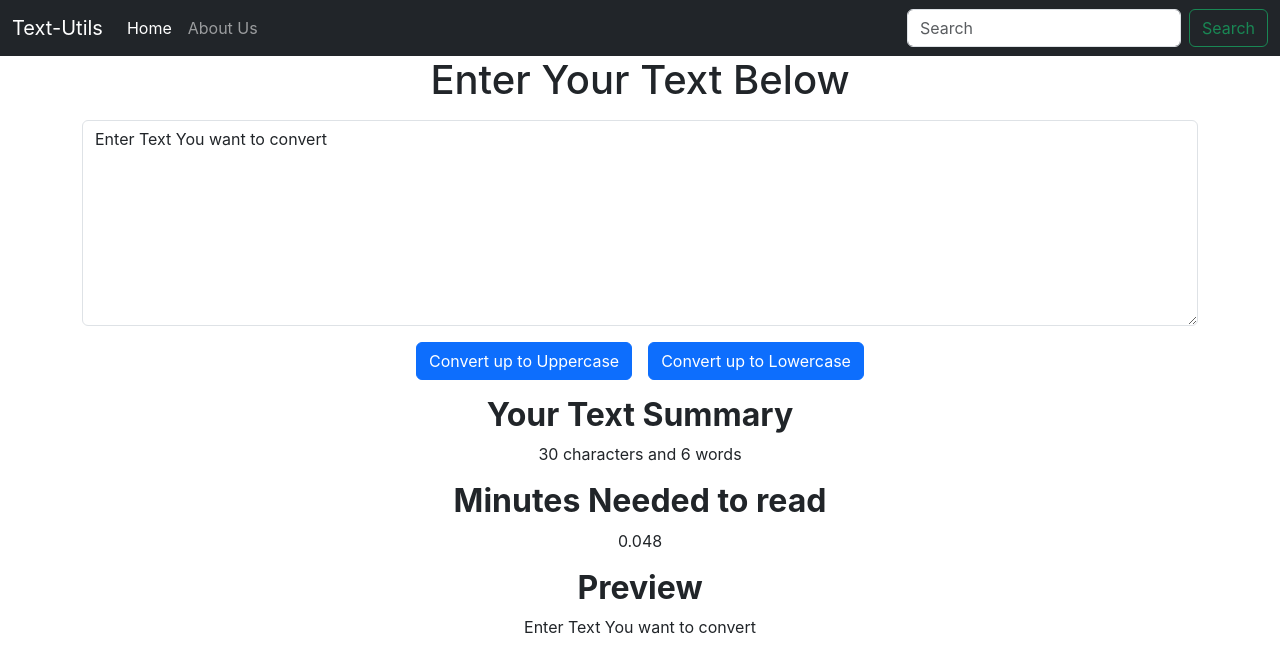
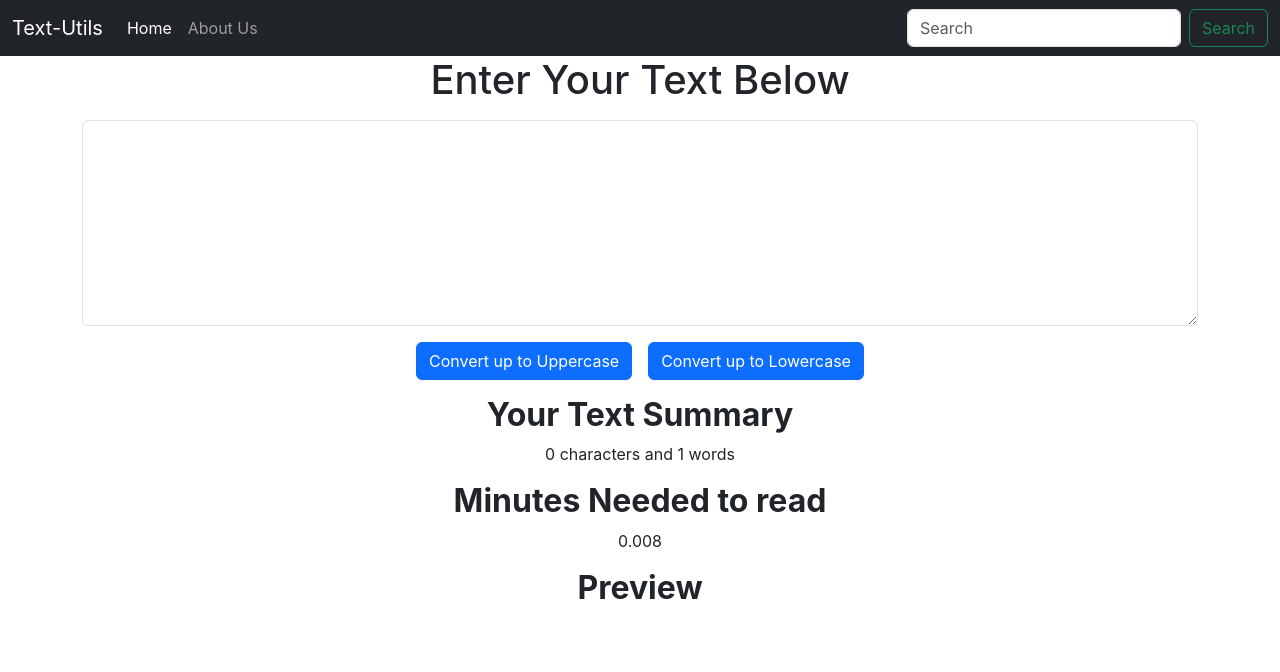
Before and after one commit to TahaAkber/TextUtils, a React (Create React App) app in the folder textutils/my-app/: page / in a window 1280 px wide. Shown: the top 672 px of the page. Built offline with nearby package versions, Linux system fonts and the light colour scheme.

Commit message:
Update Textbar.js

```diff
--- a/textutils/my-app/src/components/Textbar.js
+++ b/textutils/my-app/src/components/Textbar.js
@@ -1,7 +1,7 @@
 import React from "react";
 import { useState } from "react";
 export default function Textform(props) {
-  const [text, settext] = useState("Enter Text You want to convert");
+  const [text, settext] = useState("");
   const handleupclick = () => {
     let newtext = text.toUpperCase();
     settext(newtext);
```
